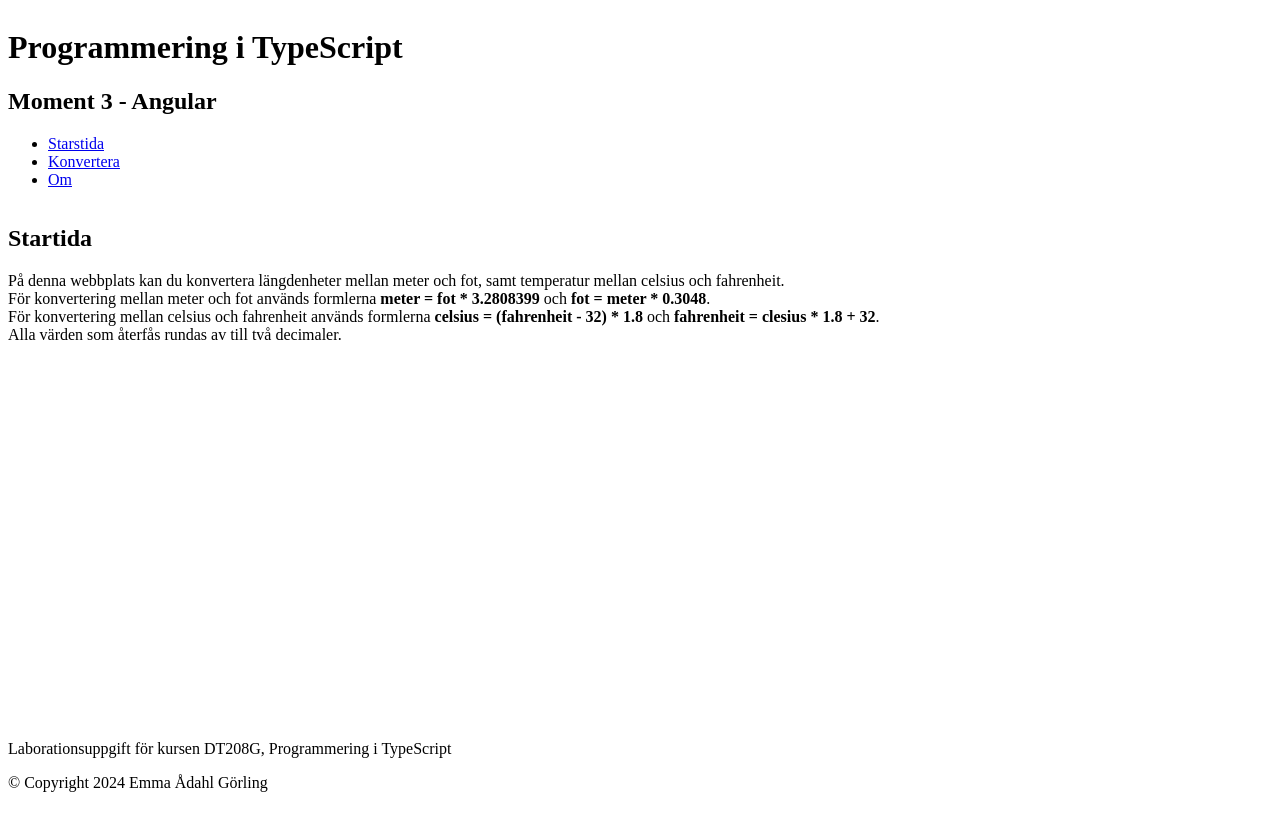
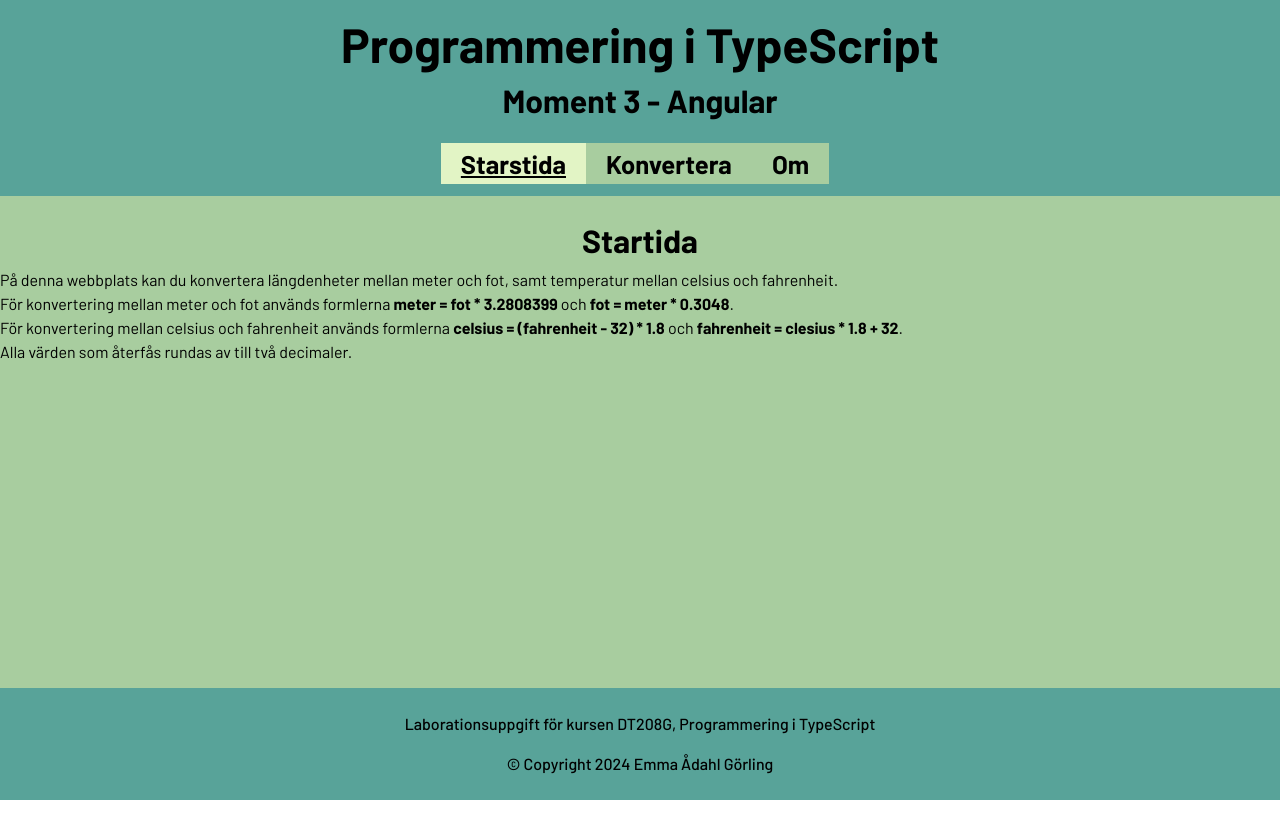
Before and after one commit to EmmaGorling/TypeScript-Moment3, an Angular app: page / in a window 1280 px wide. Built offline with nearby package versions, Linux system fonts and the light colour scheme.

Commit message:
Börjar få till CSS, har home, celsius och meter kvar

```diff
--- a/src/app/about/about.component.html
+++ b/src/app/about/about.component.html
@@ -1,3 +1,4 @@
+<main>
     <h2>Om uppgiften</h2>
 
     <article>
@@ -45,3 +46,4 @@
             reda på och riktigt snygg och prydlig kod!
         </p>
     </article>
+</main>
--- a/src/app/about/about.component.scss
+++ b/src/app/about/about.component.scss
@@ -0,0 +1,17 @@
+@import "../../variables.scss";
+
+article {
+    padding: 0.5em 1em;
+    background-color: $light-green;
+    margin: 2em auto 1em;
+    max-width: 600px;
+
+    dt {
+        font-weight: 500;
+        text-decoration: underline;
+    }
+
+    p {
+        font-weight: 500;
+    }
+}
--- a/src/app/app.component.scss
+++ b/src/app/app.component.scss
@@ -0,0 +1,22 @@
+@import "../variables.scss";
+
+header, footer {
+    margin: 0;
+    background-color: $bay;
+}
+h1, h2, footer {
+    text-align: center;
+}
+footer {
+    padding: 0.5em;
+    font-weight: 500;
+}
+
+@media (min-width: 1000px) {
+    h1 {
+        font-size: 3em;
+    }
+    h2 {
+        font-size: 2em;
+    }
+}
--- a/src/app/converter/converter.component.html
+++ b/src/app/converter/converter.component.html
@@ -1,7 +1,9 @@
-<h2>Konvertera</h2>
+<main>
+    <h2>Konvertera</h2>
 
-<h3>Konvertera mellan meter och fot:</h3>
-<app-meter></app-meter>
+    <h3>Konvertera mellan meter och fot:</h3>
+    <app-meter></app-meter>
 
-<h3>Konvertera mellan celsius och fahrenheit:</h3>
-<app-celsius></app-celsius>
+    <h3>Konvertera mellan celsius och fahrenheit:</h3>
+    <app-celsius></app-celsius>
+</main>
--- a/src/app/converter/converter.component.scss
+++ b/src/app/converter/converter.component.scss
@@ -0,0 +1,3 @@
+h3 {
+    text-align: center;
+}
--- a/src/app/home/home.component.html
+++ b/src/app/home/home.component.html
@@ -1,3 +1,4 @@
+<main>
     <h2>Startida</h2>
 
     <p>
@@ -11,3 +12,4 @@
         <br>
         Alla värden som återfås rundas av till två decimaler.
     </p>
+</main>
--- a/src/app/mainmenu/mainmenu.component.html
+++ b/src/app/mainmenu/mainmenu.component.html
@@ -1,7 +1,7 @@
 <nav>
     <ul>
-        <li><a routerLink="/">Starstida</a></li>
-        <li><a routerLink="/converter">Konvertera</a></li>
-        <li><a routerLink="/about">Om</a></li>
+        <li routerLinkActive="active-link"><a routerLink="/">Starstida</a></li>
+        <li routerLinkActive="active-link"><a routerLink="/converter">Konvertera</a></li>
+        <li routerLinkActive="active-link"><a routerLink="/about">Om</a></li>
     </ul>
 </nav>
--- a/src/app/mainmenu/mainmenu.component.scss
+++ b/src/app/mainmenu/mainmenu.component.scss
@@ -0,0 +1,40 @@
+@import "../../variables.scss";
+ul {
+    padding-left: 10px;
+    padding-right: 20px;
+    margin-top: 2.5em;
+}
+li {
+    list-style: none;
+    background-color: $green;
+    padding: 5px;
+    margin: 5px auto 5px 20px;
+    width: 90%;
+    text-align: center;
+}
+a {
+    text-decoration: none;
+    color: black;
+    font-weight: 700;
+}
+.active-link {
+    background-color: $light-green;
+    text-decoration: underline;
+}
+
+@media (min-width:600px) {
+    nav {
+        margin: 0 auto;
+        width: fit-content;
+    }
+    li {
+        display: inline;
+        margin: 0 auto;
+        padding: 5px 20px;
+    }
+}
+@media (min-width: 1000px) {
+    li {
+        font-size: 1.6em;
+    }
+}
--- a/src/app/mainmenu/mainmenu.component.ts
+++ b/src/app/mainmenu/mainmenu.component.ts
@@ -1,10 +1,10 @@
 import { Component } from '@angular/core';
-import { RouterLink } from '@angular/router';
+import { RouterLink, RouterLinkActive } from '@angular/router';
 
 @Component({
   selector: 'app-mainmenu',
   standalone: true,
-  imports: [RouterLink],
+  imports: [RouterLink, RouterLinkActive],
   templateUrl: './mainmenu.component.html',
   styleUrl: './mainmenu.component.scss'
 })
--- a/src/index.html
+++ b/src/index.html
@@ -6,6 +6,9 @@
   <base href="/">
   <meta name="viewport" content="width=device-width, initial-scale=1">
   <link rel="icon" type="image/x-icon" href="favicon.ico">
+  <link rel="preconnect" href="https://fonts.googleapis.com">
+  <link rel="preconnect" href="https://fonts.gstatic.com" crossorigin>
+  <link href="https://fonts.googleapis.com/css2?family=Barlow:ital,wght@0,400;0,500;0,600;0,700;0,800;0,900;1,400&display=swap" rel="stylesheet">
 </head>
 <body>
   <app-root></app-root>
--- a/src/styles.scss
+++ b/src/styles.scss
@@ -1,5 +1,28 @@
+@import "./variables.scss";
+
+body {
+    margin: 0;
+    font-family: $barlow;
+    line-height: 1.5em;
+}
 app-root {
     display: grid;
     grid-template-rows: auto auto 1fr auto;
     min-height: 100vh;
 }
+main {
+    background-color: $green;
+    height: 100%;
+    margin: 0;
+    padding: 2em 0 1em;
+    h2 {
+        margin: 0 auto;
+        text-align: center;
+    }
+}
+
+@media (min-width: 1000px) {
+    main h2 {
+        font-size: 2em;
+    }
+}
--- /dev/null
+++ b/src/variables.scss
@@ -0,0 +1,7 @@
+// Variables
+$blue: #496989;
+$bay: #58A399;
+$green: #A8CD9F;
+$light-green: #E2F4C5;
+
+$barlow: "Barlow", sans-serif;
```
Lines whose indentation alone changed are shown as unchanged.
